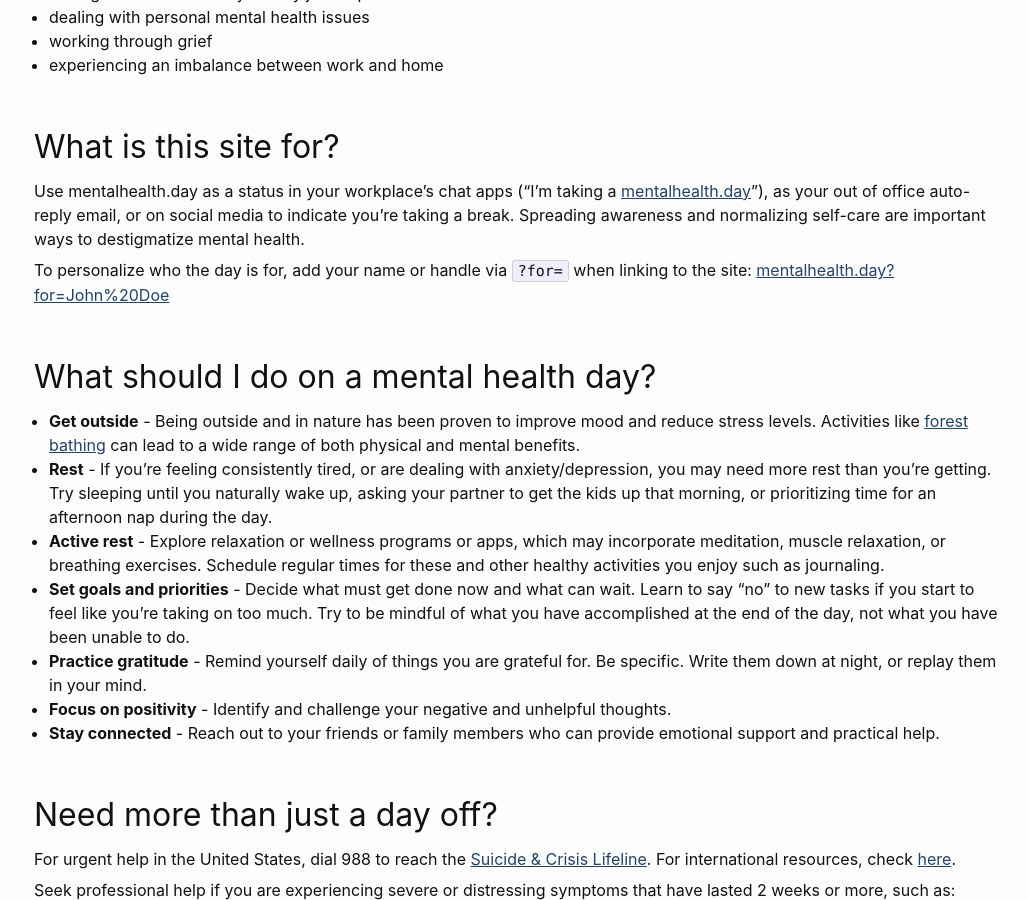
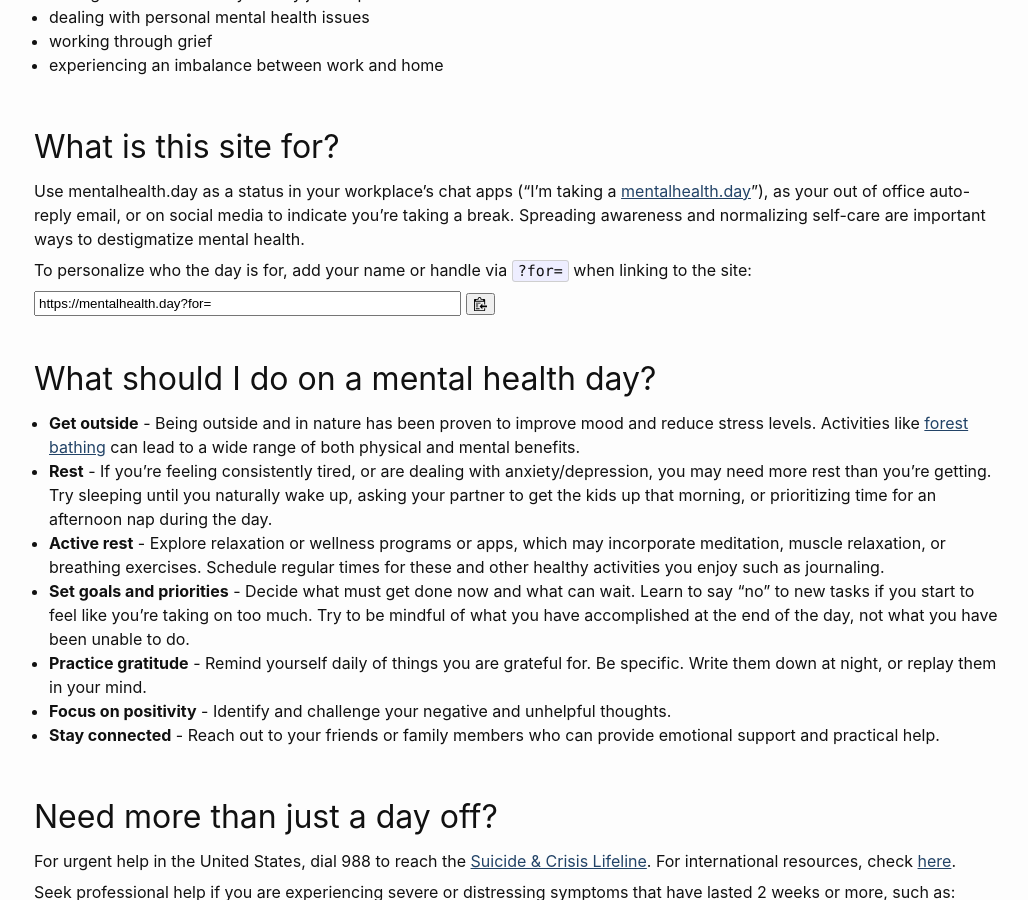
Before and after one commit to lowlydba/mentalhealth.day, a Jekyll site: the page built from docs/index.md, in a window 1280 px wide and 900 px high, scrolled down 499 px. Shown: the whole window, without its empty margins (121-1149 px from the left). Built offline with Jekyll 4.4.1, drawn with Linux system fonts in a browser that asks for light colours; comment, search, counter and statistics services are not loaded.

Commit message:
Add clipboard button (#1)
* test clippy

* tweaks

```diff
--- a/docs/index.md
+++ b/docs/index.md
@@ -23,8 +23,16 @@ Some common reasons people take mental health days are:
 
 Use mentalhealth.day as a status in your workplace's chat apps ("I'm taking a [mentalhealth.day](https://mentalhealth.day)"), as your out of office auto-reply email, or on social media to indicate you're taking a break. Spreading awareness and normalizing self-care are important ways to destigmatize mental health.
 
-To personalize who the day is for, add your name or handle via `?for=` when linking to the site: [mentalhealth.day?for=John%20Doe](https://mentalhealth.day?for=John%20Doe)
+To personalize who the day is for, add your name or handle via `?for=` when linking to the site:
 
+<div id="input">
+<span>
+<input id="custom_url" style="padding-top: 3px;padding-bottom: 3px;padding-left: 3px;padding-right: 3px;" type="url" size=50 value="https://mentalhealth.day?for=">
+<button class="btn" data-clipboard-target="#custom_url">
+    <img src="assets/img/clippy.svg" width=13 alt="Copy to clipboard">
+</button>
+</span>
+</div>
 <br/>
 
 ## What should I do on a mental health day?
```
Also changed, not shown: docs/_includes/footer.html (+17 -0 lines), docs/assets/img/clippy.svg (added).
